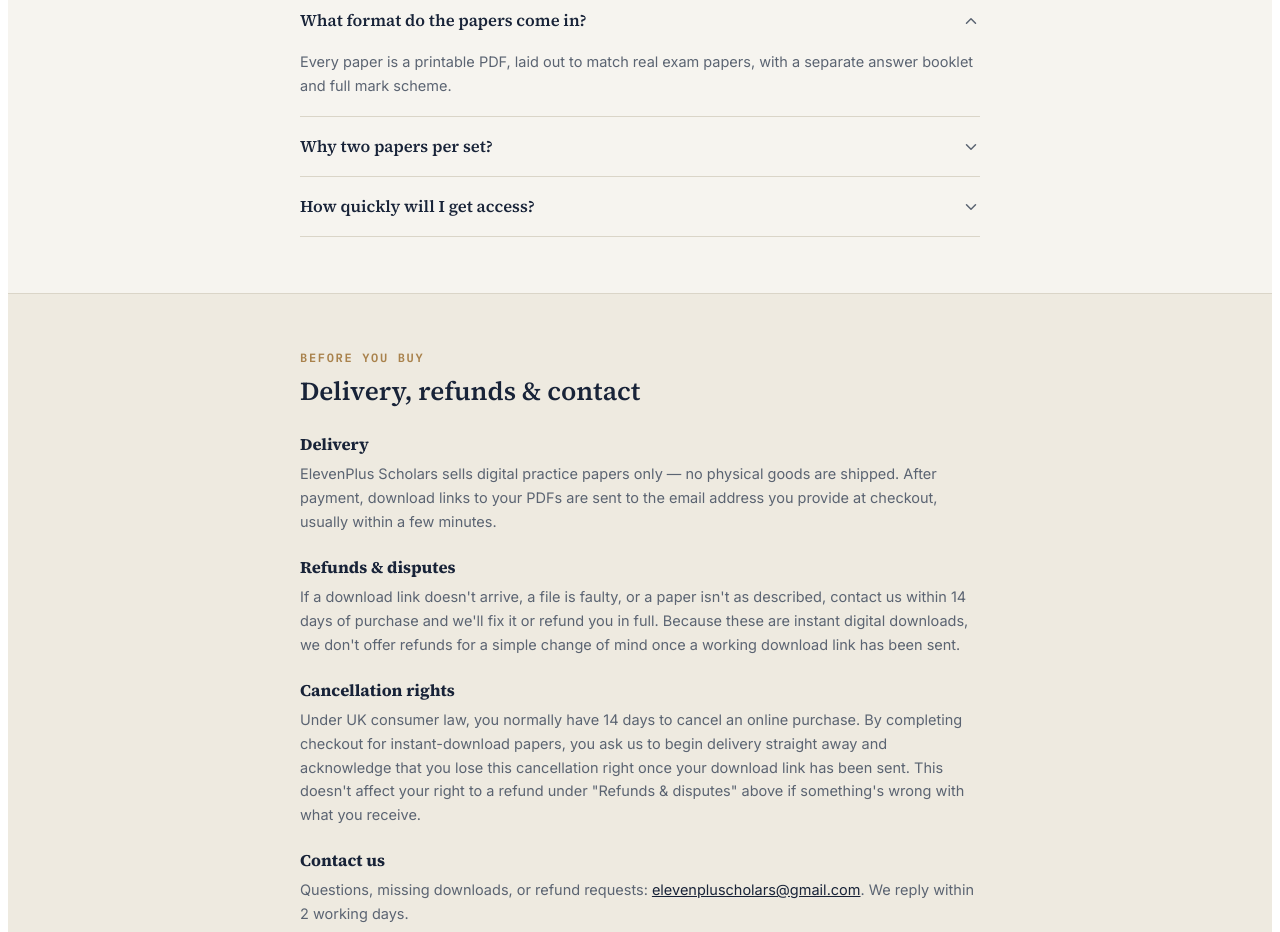
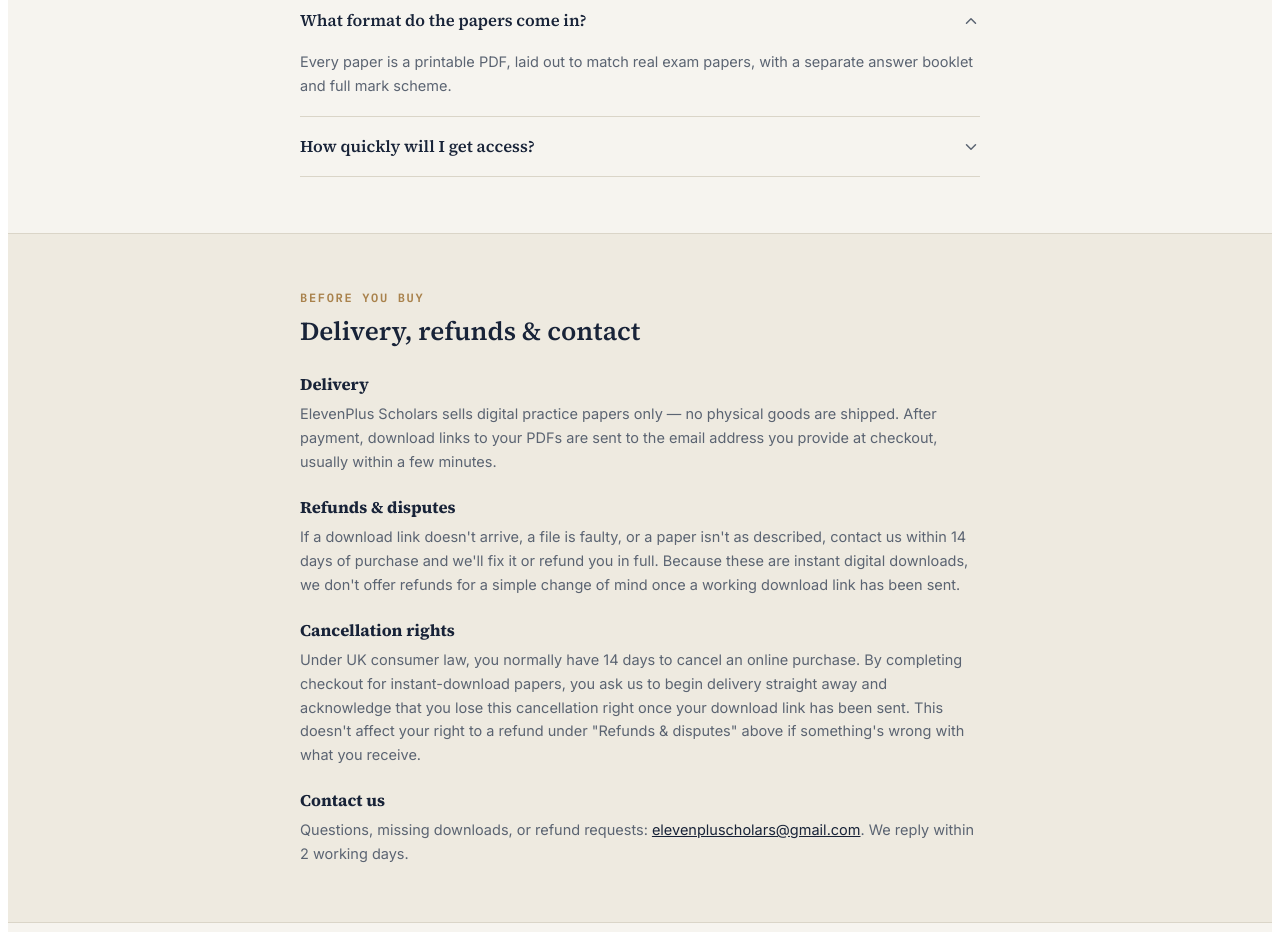
Before and after one commit to i4960550-sys/eleven-plus-site, a React (Vite) app: page / in a window 1280 px wide. Shown: the part 1800-2732 px from the top of the page. Built offline with nearby package versions, Linux system fonts and the light colour scheme.

Commit message:
Update copy: refine core package description, remove two-papers FAQ

```diff
--- a/src/App.jsx
+++ b/src/App.jsx
@@ -80,10 +80,6 @@
   {
     q: "What format do the papers come in?",
     a: "Every paper is a printable PDF, laid out to match real exam papers, with a separate answer booklet and full mark scheme.",
-  },
-  {
-    q: "Why two papers per set?",
-    a: "That's the format the Slough Consortium is moving to for the September 2027 exam, when Quest Assessments becomes the exam provider: Paper 1 covers English and Verbal Reasoning, Paper 2 covers Non-Verbal Reasoning and Maths. Each set mirrors that exactly.",
   },
   {
     q: "How quickly will I get access?",
```
